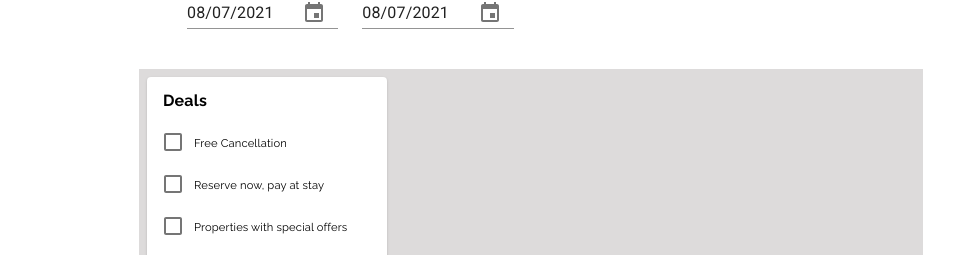
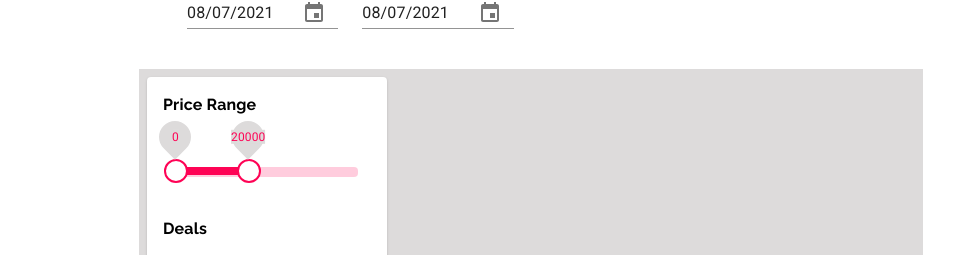
Before and after one commit to Pistachio102/Tripy-V2, a React (Create React App) app: page /hotels in a window 1280 px wide. Shown: the part 440-695 px from the top of the page, without its empty margins (109-1063 px from the left). Built offline with nearby package versions, Linux system fonts and the light colour scheme.

Commit message:
Hotel Hopmepage Side Options Added

```diff
--- a/src/pages/Hotel/HotelHomePage.js
+++ b/src/pages/Hotel/HotelHomePage.js
@@ -23,42 +23,8 @@ import {
   KeyboardTimePicker,
   KeyboardDatePicker,
 } from "@material-ui/pickers";
-
-const AntTabs = withStyles((theme) => ({
-  root: {
-    minWidth: "100%",
-    borderBottom: "0.9px solid #b2c2cd",
-  },
-  indicator: {
-    backgroundColor: theme.palette.secondary.main,
-  },
-}))(Tabs);
-
-const AntTab = withStyles((theme) => ({
-  root: {
-    textTransform: "none",
-    fontSize: 16,
-    fontWeight: theme.typography.fontWeightRegular,
-
-    "&:hover": {
-      color: theme.palette.secondary.main,
-      opacity: 1,
-      fontWeight: "bold",
-    },
-    // "&$selected": {
-    //   color: theme.palette.common.black,
-    //   fontWeight: "bold",
-    // },
-    // "&:focus": {
-    //   color: theme.palette.common.black,
-    //   fontWeight: "bold",
-    // },
-  },
-  selected: {
-    color: theme.palette.common.black,
-    fontWeight: "bold",
-  },
-}))((props) => <Tab disableRipple {...props} />);
+import PropTypes from "prop-types";
+import Slider from "@material-ui/core/Slider";
 
 const useStyles = makeStyles((theme) => ({
   mainContainer: {
@@ -112,6 +78,54 @@ const useStyles = makeStyles((theme) => ({
     color: theme.palette.common.black,
   },
 }));
+
+const PrettoSlider = withStyles((theme) => ({
+  root: {
+    color: theme.palette.secondary.main,
+    height: 8,
+    padding: "10px 0",
+  },
+  thumb: {
+    height: 24,
+    width: 24,
+    backgroundColor: theme.palette.common.white,
+    border: "2px solid currentColor",
+    marginTop: -8,
+    marginLeft: -12,
+    "&:focus, &:hover, &$active": {
+      boxShadow: "inherit",
+    },
+  },
+  active: {},
+  valueLabel: {
+    left: "calc(-50% + 3px)",
+    // right: "calc(50% + 12px)",
+    top: -30,
+    "& *": {
+      background: theme.palette.common.lightGrey,
+      color: theme.palette.secondary.main,
+    },
+  },
+  track: {
+    height: 8,
+    borderRadius: 4,
+  },
+  rail: {
+    height: 10,
+    borderRadius: 4,
+    opacity: 0.2,
+  },
+}))(Slider);
+
+function AirbnbThumbComponent(props) {
+  return (
+    <span {...props}>
+      <span className="bar" />
+      <span className="bar" />
+      <span className="bar" />
+    </span>
+  );
+}
 
 export default function HotelHomePage() {
   const classes = useStyles();
@@ -206,6 +220,28 @@ export default function HotelHomePage() {
                 <div className={classes.sidePaper}>
                   <Paper elevation={1}>
                     <Grid container direction="column">
+                      <Grid item>
+                        <div className={classes.formControl}>
+                          <Typography
+                            className={classes.formLabel}
+                            style={{ marginBottom: "2.5em" }}
+                          >
+                            Price Range
+                          </Typography>
+                          <div style={{ padding: "0em 0.8em" }}>
+                            <PrettoSlider
+                              //ThumbComponent={AirbnbThumbComponent}
+                              getAriaLabel={(index) =>
+                                index === 0 ? "Minimum price" : "Maximum price"
+                              }
+                              min={0}
+                              max={50000}
+                              defaultValue={[0, 20000]}
+                              valueLabelDisplay="on"
+                            />
+                          </div>
+                        </div>
+                      </Grid>
                       <Grid item>
                         <FormControl
                           component="fieldset"
```
